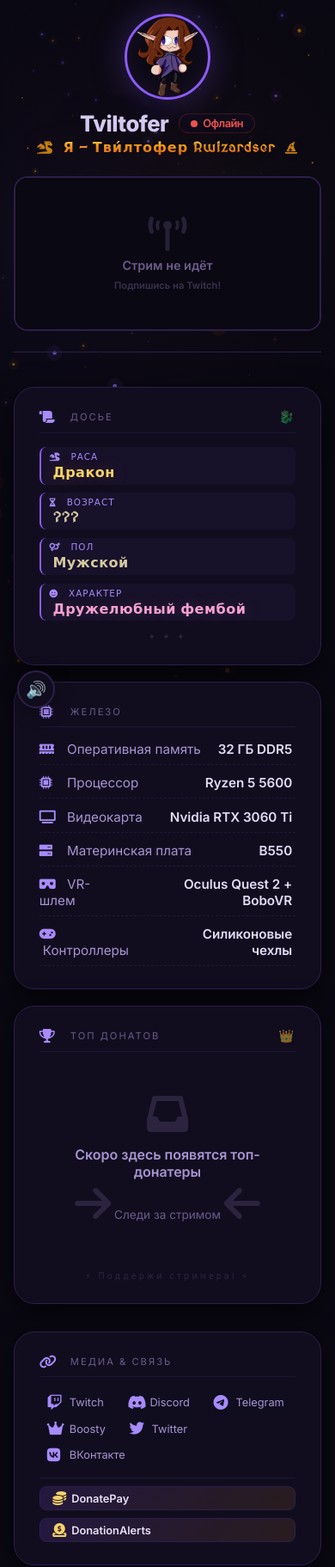
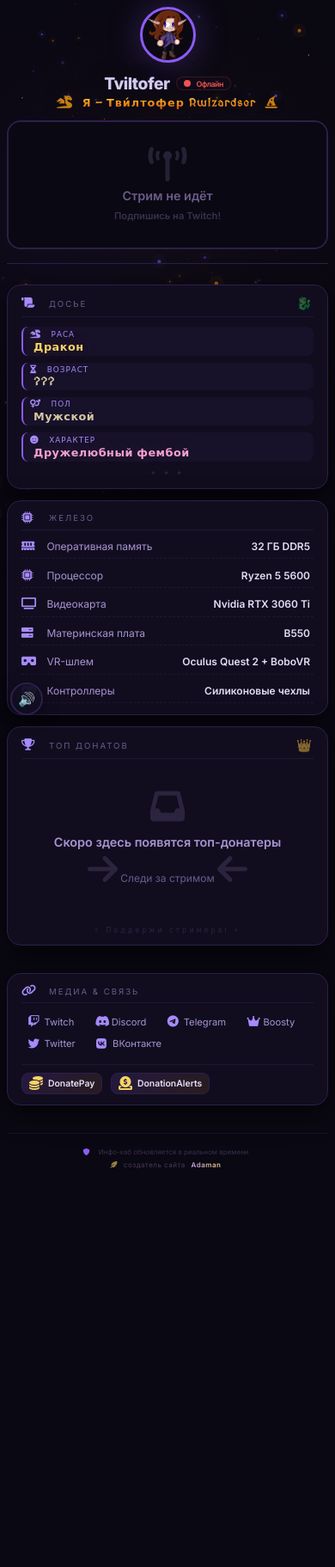
Before and after one commit to Adamanka/Tvil.infohup, a plain HTML site: page index.html in a window 390 px wide. Shown: the top 1823 px of the page at 86% size. After the commit the page ends 1368 px from the top, so only its background shows below. Drawn offline with nearby package versions, Linux system fonts and the light colour scheme; no server answers.

Commit message:
Update index.html

```diff
--- a/index.html
+++ b/index.html
@@ -2,7 +2,7 @@
 <html lang="ru">
 <head>
   <meta charset="UTF-8" />
-  <meta name="viewport" content="width=device-width, initial-scale=1.0" />
+  <meta name="viewport" content="width=device-width, initial-scale=1.0, maximum-scale=5.0" />
   <title>Инфо-хаб · Tviltofer</title>
 
   <link rel="preconnect" href="https://fonts.googleapis.com" />
@@ -13,6 +13,7 @@
   </script>
 
   <style>
+    /* ===== ПЕРЕМЕННЫЕ ===== */
     :root {
       --bg-primary: #0a0812;
       --bg-card: #110d1f;
@@ -24,11 +25,18 @@
       --accent-light: #a78bfa;
       --accent-glow: rgba(139, 92, 246, 0.3);
       --gold: #f6d365;
-      --gold-dark: #d35400;
       --gold-glow: rgba(243, 156, 18, 0.25);
       --parchment: #d4c8a0;
-    }
-
+
+      /* Размеры для адаптива */
+      --avatar-size: 120px;
+      --player-width: 320px;
+      --player-height: 180px;
+      --card-padding: 1.6rem 1.8rem;
+      --gap: 1.8rem;
+    }
+
+    /* ===== БАЗОВЫЕ СТИЛИ ===== */
     * {
       margin: 0;
       padding: 0;
@@ -48,7 +56,7 @@
       cursor: default;
     }
 
-    /* ===== ЗВЁЗДНЫЙ ФОН ===== */
+    /* ===== ФОН ===== */
     #stars-canvas {
       position: fixed;
       top: 0;
@@ -59,7 +67,6 @@
       pointer-events: none;
     }
 
-    /* ===== СВЕЧЕНИЕ ЗА КУРСОРОМ ===== */
     #cursor-glow {
       position: fixed;
       pointer-events: none;
@@ -114,10 +121,6 @@
       box-shadow: 0 0 30px rgba(139, 92, 246, 0.2);
     }
 
-    #sound-toggle:active {
-      transform: scale(0.92);
-    }
-
     #sound-toggle .tooltip {
       position: absolute;
       left: 60px;
@@ -142,11 +145,6 @@
     #sound-toggle.sound-off {
       border-color: rgba(244, 67, 54, 0.3);
       color: #ef5350;
-    }
-
-    #sound-toggle.sound-off:hover {
-      border-color: rgba(244, 67, 54, 0.6);
-      box-shadow: 0 0 30px rgba(244, 67, 54, 0.15);
     }
 
     /* ===== АДМИН-ПАНЕЛЬ ===== */
@@ -223,7 +221,6 @@
 
     .admin-btn-logout:hover {
       background: rgba(244, 67, 54, 0.25);
-      transform: scale(1.02);
     }
 
     .admin-btn-save {
@@ -234,7 +231,6 @@
 
     .admin-btn-save:hover {
       background: rgba(76, 175, 80, 0.25);
-      transform: scale(1.02);
     }
 
     .admin-btn-row {
@@ -268,7 +264,7 @@
       border-radius: 24px;
       padding: 2rem;
       max-width: 380px;
-      width: 100%;
+      width: 90%;
       box-shadow: 0 0 80px rgba(139, 92, 246, 0.15);
     }
 
@@ -352,7 +348,7 @@
       opacity: 0.4;
     }
 
-    /* ===== РЕЖИМ РЕДАКТИРОВАНИЯ ===== */
+    /* ===== РЕДАКТИРОВАНИЕ ===== */
     .editable {
       cursor: text;
       transition: background 0.2s, outline 0.2s;
@@ -374,7 +370,7 @@
       background: rgba(243, 156, 18, 0.05);
     }
 
-    /* ===== ШАПКА С ПЛЕЕРОМ ===== */
+    /* ===== ШАПКА ===== */
     .hub-header {
       display: flex;
       align-items: center;
@@ -395,17 +391,17 @@
     }
 
     .avatar-wrapper img {
-      width: 120px;
-      height: 120px;
+      width: var(--avatar-size);
+      height: var(--avatar-size);
       border-radius: 50%;
       object-fit: cover;
       border: 3px solid var(--accent);
-      box-shadow: 0 0 40px var(--accent-glow), inset 0 0 30px rgba(139, 92, 246, 0.1);
+      box-shadow: 0 0 40px var(--accent-glow);
       transition: box-shadow 0.3s, transform 0.3s;
     }
 
     .avatar-wrapper img:hover {
-      box-shadow: 0 0 70px var(--accent-glow), 0 0 100px rgba(139, 92, 246, 0.15);
+      box-shadow: 0 0 70px var(--accent-glow);
       transform: scale(1.02);
     }
 
@@ -495,11 +491,11 @@
       opacity: 0.8;
     }
 
-    /* ===== ПЛЕЕР СПРАВА ===== */
+    /* ===== ПЛЕЕР ===== */
     .stream-player {
       flex-shrink: 0;
-      width: 320px;
-      height: 180px;
+      width: var(--player-width);
+      height: var(--player-height);
       border-radius: 16px;
       overflow: hidden;
       border: 2px solid var(--border-color);
@@ -545,20 +541,19 @@
       opacity: 0.5;
     }
 
-    /* ===== СЕТКА КАРТОЧЕК ===== */
+    /* ===== КАРТОЧКИ ===== */
     .grid {
       display: grid;
-      grid-template-columns: repeat(auto-fit, minmax(300px, 1fr));
-      gap: 1.8rem;
+      grid-template-columns: repeat(3, 1fr);
+      gap: var(--gap);
       margin-bottom: 3.5rem;
     }
 
-    /* ===== КАРТОЧКИ ===== */
     .card {
       position: relative;
       background: var(--bg-card);
       border-radius: 24px;
-      padding: 1.6rem 1.8rem;
+      padding: var(--card-padding);
       border: 1px solid var(--border-color);
       box-shadow: 0 8px 32px rgba(0, 0, 0, 0.6);
       transition: border-color 0.3s, box-shadow 0.3s, transform 0.4s ease;
@@ -692,7 +687,7 @@
       text-align: right;
     }
 
-    /* ===== ТОП ДОНАТОВ ===== */
+    /* ===== ДОНАТЫ ===== */
     .donation-empty {
       display: flex;
       flex-direction: column;
@@ -722,7 +717,7 @@
       color: var(--text-muted);
     }
 
-    /* ===== МЕДИА & СВЯЗЬ (КОМПАКТНЫЙ) ===== */
+    /* ===== МЕДИА ===== */
     .social-grid {
       display: flex;
       flex-wrap: wrap;
@@ -777,7 +772,7 @@
       color: #ffffff;
       background: rgba(139, 92, 246, 0.15);
       transform: scale(1.04);
-      box-shadow: 0 0 30px rgba(139, 92, 246, 0.2), 0 0 60px rgba(139, 92, 246, 0.05);
+      box-shadow: 0 0 30px rgba(139, 92, 246, 0.2);
       border-color: var(--accent);
     }
 
@@ -793,7 +788,7 @@
       filter: drop-shadow(0 0 12px rgba(139, 92, 246, 0.5));
     }
 
-    /* ===== ДОНАТ-ССЫЛКИ (КОМПАКТНЫЕ) ===== */
+    /* ===== ДОНАТ-ССЫЛКИ ===== */
     .donate-links {
       margin-top: 0.8rem;
       display: flex;
@@ -820,7 +815,7 @@
 
     .donate-link:hover {
       border-color: var(--gold);
-      box-shadow: 0 0 30px var(--gold-glow), 0 0 60px rgba(243, 156, 18, 0.05);
+      box-shadow: 0 0 30px var(--gold-glow);
       transform: translateY(-2px);
       background: linear-gradient(135deg, rgba(139, 92, 246, 0.25), rgba(243, 156, 18, 0.15));
     }
@@ -875,7 +870,30 @@
       background-clip: text;
     }
 
+    /* ============================================================ */
     /* ===== АДАПТИВНОСТЬ ===== */
+    /* ============================================================ */
+
+    /* --- ПЛАНШЕТЫ И МАЛЕНЬКИЕ НОУТБУКИ (до 1024px) --- */
+    @media (max-width: 1024px) {
+      :root {
+        --player-width: 280px;
+        --player-height: 158px;
+        --avatar-size: 110px;
+        --card-padding: 1.4rem 1.6rem;
+        --gap: 1.4rem;
+      }
+
+      .grid {
+        grid-template-columns: repeat(2, 1fr);
+      }
+
+      .streamer-nick {
+        font-size: 1.8rem;
+      }
+    }
+
+    /* --- ПЛАНШЕТЫ (до 860px) --- */
     @media (max-width: 860px) {
       .hub-header {
         flex-direction: column;
@@ -885,8 +903,8 @@
 
       .stream-player {
         width: 100%;
-        max-width: 400px;
-        height: 225px;
+        max-width: 480px;
+        height: 270px;
       }
 
       .header-left {
@@ -895,81 +913,322 @@
 
       .streamer-nick {
         justify-content: center;
-      }
-    }
-
-    @media (max-width: 700px) {
+        font-size: 1.6rem;
+      }
+
+      .streamer-sub {
+        font-size: 1rem;
+      }
+
+      :root {
+        --avatar-size: 100px;
+        --card-padding: 1.2rem 1.4rem;
+        --gap: 1.2rem;
+      }
+
+      .grid {
+        grid-template-columns: repeat(2, 1fr);
+        gap: var(--gap);
+      }
+    }
+
+    /* --- ТЕЛЕФОНЫ (до 600px) --- */
+    @media (max-width: 600px) {
       body {
-        padding: 1rem;
+        padding: 0.8rem;
+      }
+
+      :root {
+        --avatar-size: 80px;
+        --player-width: 100%;
+        --player-height: 180px;
+        --card-padding: 1rem 1.2rem;
+        --gap: 1rem;
+      }
+
+      .grid {
+        grid-template-columns: 1fr;
+        gap: var(--gap);
+        margin-bottom: 2rem;
+      }
+
+      .hub-header {
+        margin-bottom: 1.5rem;
+        padding-bottom: 1rem;
+        gap: 0.8rem;
+      }
+
+      .streamer-nick {
+        font-size: 1.4rem;
+        gap: 8px;
+      }
+
+      .streamer-status {
+        font-size: 0.65rem;
+        padding: 0.15rem 0.6rem;
+      }
+
+      .streamer-sub {
+        font-size: 0.9rem;
+      }
+
+      .stream-player {
+        max-width: 100%;
+        height: 180px;
+      }
+
+      .card {
+        border-radius: 16px;
+      }
+
+      .card-title {
+        font-size: 0.6rem;
+        margin-bottom: 0.7rem;
+        padding-bottom: 0.4rem;
+      }
+
+      .card-title i {
+        font-size: 0.85rem;
+        width: 18px;
       }
 
       .profile-grid {
         grid-template-columns: 1fr;
-        gap: 0.6rem;
-      }
-
-      .grid {
-        grid-template-columns: 1fr;
-        gap: 1.2rem;
-        margin-bottom: 2rem;
-      }
-
-      .streamer-nick {
-        font-size: 1.6rem;
-      }
-
-      .streamer-sub {
-        font-size: 1rem;
-      }
-
-      .avatar-wrapper img {
-        width: 100px;
-        height: 100px;
+        gap: 0.5rem;
+      }
+
+      .profile-item {
+        padding: 0.2rem 0.5rem;
+      }
+
+      .profile-item .value {
+        font-size: 0.9rem;
+      }
+
+      .spec-row {
+        font-size: 0.85rem;
+        padding-bottom: 0.4rem;
+      }
+
+      .spec-row .spec-name i {
+        width: 16px;
+        font-size: 0.85rem;
       }
 
       .social-link {
         font-size: 0.8rem;
         padding: 0.2rem 0.5rem;
-      }
-
-      .donate-links {
+        gap: 4px;
+      }
+
+      .social-link i {
+        font-size: 1rem;
+        width: 18px;
+      }
+
+      .donate-link {
+        font-size: 0.75rem;
+        padding: 0.25rem 0.7rem;
+      }
+
+      .donation-empty {
+        min-height: 140px;
+        padding: 1.5rem 1rem;
+      }
+
+      .donation-empty i {
+        font-size: 2.5rem;
+      }
+
+      .donation-empty .empty-title {
+        font-size: 0.9rem;
+      }
+
+      .donation-empty .empty-sub {
+        font-size: 0.75rem;
+      }
+
+      .footer {
+        margin-top: 2rem;
+        padding-top: 1rem;
+        font-size: 0.6rem;
         flex-direction: column;
-        align-items: stretch;
-      }
-
-      .footer {
-        flex-direction: column;
-        text-align: center;
         gap: 0.3rem;
       }
 
+      .footer .right {
+        font-size: 0.55rem;
+      }
+
+      /* Кнопка звука на телефоне */
+      #sound-toggle {
+        bottom: 16px;
+        left: 16px;
+        width: 44px;
+        height: 44px;
+        font-size: 1.2rem;
+      }
+
+      /* Админ-панель на телефоне */
       #admin-panel {
         bottom: 10px;
         right: 10px;
-        padding: 1rem;
-        min-width: 160px;
+        padding: 0.8rem 1rem;
+        min-width: 140px;
+      }
+
+      #admin-panel .panel-title {
+        font-size: 0.6rem;
+      }
+
+      #admin-panel .admin-status {
+        font-size: 0.7rem;
+      }
+
+      #admin-panel .admin-hint {
+        font-size: 0.55rem;
+      }
+
+      .admin-btn {
+        font-size: 0.65rem;
+        padding: 0.3rem 0.7rem;
+      }
+
+      /* Модалка на телефоне */
+      .login-box {
+        padding: 1.5rem;
+        width: 95%;
+      }
+
+      .login-box .login-title {
+        font-size: 1.5rem;
+      }
+
+      .login-box input {
+        font-size: 0.9rem;
+        padding: 0.6rem 0.8rem;
+      }
+
+      .login-btn {
+        font-size: 0.9rem;
+        padding: 0.6rem;
+      }
+
+      .dnd-divider {
+        font-size: 0.5rem;
+        margin-top: 0.6rem;
+      }
+
+      /* Отключаем 3D эффект на телефонах (для производительности) */
+      .card:hover {
+        transform: none !important;
+      }
+    }
+
+    /* --- ОЧЕНЬ МАЛЕНЬКИЕ ТЕЛЕФОНЫ (до 400px) --- */
+    @media (max-width: 400px) {
+      body {
+        padding: 0.5rem;
+      }
+
+      :root {
+        --avatar-size: 65px;
+        --player-height: 150px;
+        --card-padding: 0.8rem 1rem;
+        --gap: 0.8rem;
+      }
+
+      .streamer-nick {
+        font-size: 1.2rem;
+      }
+
+      .streamer-sub {
+        font-size: 0.8rem;
+      }
+
+      .streamer-status {
+        font-size: 0.55rem;
+        padding: 0.1rem 0.5rem;
+      }
+
+      .stream-player {
+        height: 150px;
+      }
+
+      .social-link {
+        font-size: 0.7rem;
+        padding: 0.15rem 0.4rem;
+        gap: 3px;
+      }
+
+      .social-link i {
+        font-size: 0.85rem;
+        width: 16px;
+      }
+
+      .donate-link {
+        font-size: 0.65rem;
+        padding: 0.2rem 0.5rem;
+      }
+
+      .spec-row {
+        font-size: 0.75rem;
+      }
+
+      .profile-item .value {
+        font-size: 0.8rem;
+      }
+
+      .profile-item .label {
+        font-size: 0.55rem;
       }
 
       #sound-toggle {
-        bottom: 20px;
-        left: 20px;
-        width: 44px;
-        height: 44px;
-        font-size: 1.2rem;
-      }
-
-      .stream-player {
-        height: 180px;
+        width: 38px;
+        height: 38px;
+        font-size: 1rem;
+        bottom: 12px;
+        left: 12px;
+      }
+
+      .footer .left,
+      .footer .right {
+        font-size: 0.5rem;
+      }
+    }
+
+    /* --- ПК И БОЛЬШИЕ ЭКРАНЫ (оптимизация для больших дисплеев) --- */
+    @media (min-width: 1400px) {
+      .container {
+        max-width: 1500px;
+      }
+
+      :root {
+        --avatar-size: 150px;
+        --player-width: 400px;
+        --player-height: 225px;
+        --card-padding: 2rem 2.2rem;
+        --gap: 2.2rem;
+      }
+
+      .grid {
+        gap: var(--gap);
+      }
+
+      .streamer-nick {
+        font-size: 2.6rem;
+      }
+
+      .streamer-sub {
+        font-size: 1.5rem;
       }
     }
   </style>
 </head>
 <body>
 
-  <!-- ===== ЗВЁЗДНЫЙ ФОН ===== -->
+  <!-- ===== ФОН ===== -->
   <canvas id="stars-canvas"></canvas>
-
-  <!-- ===== СВЕЧЕНИЕ ЗА КУРСОРОМ ===== -->
   <div id="cursor-glow"></div>
 
   <!-- ===== КНОПКА ЗВУКА ===== -->
@@ -978,7 +1237,7 @@
     <span class="tooltip">Звук включён</span>
   </button>
 
-  <!-- ===== МОДАЛЬНОЕ ОКНО ВХОДА ===== -->
+  <!-- ===== МОДАЛКА ===== -->
   <div id="login-modal">
     <div class="login-box">
       <div class="login-title">⚔️ Вход</div>
@@ -1003,9 +1262,7 @@
 
   <div class="container">
 
-    <!-- ============================================ -->
-    <!-- ШАПКА С АВАТАРКОЙ И ПЛЕЕРОМ -->
-    <!-- ============================================ -->
+    <!-- ===== ШАПКА ===== -->
     <header class="hub-header">
       <div class="header-left">
         <div class="avatar-wrapper">
@@ -1025,7 +1282,6 @@
         </div>
       </div>
 
-      <!-- ПЛЕЕР СПРАВА -->
       <div class="stream-player" id="stream-player">
         <div class="offline-overlay" id="offline-overlay">
           <i class="fas fa-broadcast-tower"></i>
@@ -1036,12 +1292,10 @@
       </div>
     </header>
 
-    <!-- ============================================ -->
-    <!-- СЕТКА КАРТОЧЕК -->
-    <!-- ============================================ -->
+    <!-- ===== КАРТОЧКИ ===== -->
     <div class="grid">
 
-      <!-- КАРТОЧКА 1: ДОСЬЕ -->
+      <!-- ДОСЬЕ -->
       <div class="card tilt-card">
         <div class="card-title">
           <i class="fas fa-scroll"></i> <span class="editable" contenteditable="false">Досье</span>
@@ -1068,7 +1322,7 @@
         <div class="dnd-divider">✦ ✦ ✦</div>
       </div>
 
-      <!-- КАРТОЧКА 2: ЖЕЛЕЗО -->
+      <!-- ЖЕЛЕЗО -->
       <div class="card tilt-card">
         <div class="card-title">
           <i class="fas fa-microchip"></i> <span class="editable" contenteditable="false">Железо</span>
@@ -1101,7 +1355,7 @@
         </div>
       </div>
 
-      <!-- КАРТОЧКА 3: ТОП ДОНАТОВ -->
+      <!-- ТОП ДОНАТОВ -->
       <div class="card tilt-card">
         <div class="card-title">
           <i class="fas fa-trophy"></i> <span class="editable" contenteditable="false">Топ донатов</span>
@@ -1119,9 +1373,7 @@
 
     </div>
 
-    <!-- ============================================ -->
-    <!-- КАРТОЧКА: МЕДИА & СВЯЗЬ (КОМПАКТНАЯ) -->
-    <!-- ============================================ -->
+    <!-- ===== МЕДИА ===== -->
     <div class="card tilt-card card-wide">
       <div class="card-title">
         <i class="fas fa-link"></i> <span class="editable" contenteditable="false">Медиа &amp; Связь</span>
@@ -1142,9 +1394,7 @@
       </div>
     </div>
 
-    <!-- ============================================ -->
-    <!-- ФУТЕР -->
-    <!-- ============================================ -->
+    <!-- ===== ФУТЕР ===== -->
     <div class="footer">
       <span class="left">
         <i class="fas fa-shield-alt"></i> <span class="editable" contenteditable="false">Инфо-хаб обновляется в реальном времени</span>
@@ -1157,9 +1407,9 @@
   </div>
 
   <script>
-    // ================================================
-    // ЗВУКОВАЯ СИСТЕМА
-    // ================================================
+    // ============================================================
+    // ЗВУК
+    // ============================================================
 
     let soundEnabled = true;
 
@@ -1190,12 +1440,10 @@
 
     function playSound(type) {
       if (!soundEnabled) return;
-
       const sounds = {
         'hover': 'sounds/the-sound-of-a-button-in-a-computer-game.mp3',
         'click': 'sounds/pressing-a-computer-button.mp3'
       };
-
       try {
         const audio = new Audio(sounds[type] || sounds.hover);
         audio.volume = 0.25;
@@ -1203,9 +1451,9 @@
       } catch (e) {}
     }
 
-    // ================================================
-    // СТАТУС СТРИМА (decapi.me)
-    // ================================================
+    // ============================================================
+    // СТАТУС СТРИМА
+    // ============================================================
 
     const CHANNEL = 'tviltofer';
     let isOnline = false;
@@ -1215,7 +1463,6 @@
       try {
         const response = await fetch(`https://decapi.me/twitch/uptime/${CHANNEL}`);
         const text = await response.text();
-
         if (text.toLowerCase().includes('offline')) {
           setStatus(false);
         } else {
@@ -1236,21 +1483,19 @@
       if (online) {
         statusEl.className = 'streamer-status online';
         textEl.textContent = `Онлайн · ${uptime || 'стрим идёт'}`;
-
         overlay.style.display = 'none';
         iframe.src = `https://player.twitch.tv/?channel=${CHANNEL}&parent=${window.location.hostname}&autoplay=false`;
       } else {
         statusEl.className = 'streamer-status offline';
         textEl.textContent = 'Офлайн';
-
         overlay.style.display = 'flex';
         iframe.src = '';
       }
     }
 
-    // ================================================
+    // ============================================================
     // АДМИН-ПАНЕЛЬ
-    // ================================================
+    // ============================================================
 
     const ADMIN_PASSWORD = 'admin123';
     let isAdmin = false;
@@ -1308,7 +1553,6 @@
     function showNotification(message, type) {
       const old = document.querySelector('.admin-notification');
       if (old) old.remove();
-
       const notif = document.createElement('div');
       notif.className = 'admin-notification';
       const isSuccess = type === 'success';
@@ -1326,7 +1570,6 @@
       `;
       notif.textContent = message;
       document.body.appendChild(notif);
-
       setTimeout(() => {
         notif.style.opacity = '0';
         notif.style.transition = 'opacity 0.3s ease';
@@ -1334,9 +1577,9 @@
       }, 3000);
     }
 
-    // ================================================
+    // ============================================================
     // ЗВЁЗДНЫЙ ФОН
-    // ================================================
+    // ============================================================
 
     (function() {
       const canvas = document.getElementById('stars-canvas');
@@ -1420,7 +1663,6 @@
         stars.forEach(star => {
           const twinkle = Math.sin(time * 0.001 * star.speed + star.phase) * 0.3 + 0.7;
           const opacity = star.opacity * twinkle;
-
           const px = star.baseX + offsetX * star.parallaxFactor * 80;
           const py = star.baseY + offsetY * star.parallaxFactor * 80;
 
@@ -1454,10 +1696,8 @@
             const progress = i / trailLength;
             const alpha = 0.03 * (1 - progress);
             const radius = 2 * (1 - progress) + 0.5;
-            const x = mouseX - (mouseX - mouseX) * progress;
-            const y = mouseY - (mouseY - mouseY) * progress;
             ctx.beginPath();
-            ctx.arc(x, y, radius, 0, Math.PI * 2);
+            ctx.arc(mouseX, mouseY, radius, 0, Math.PI * 2);
             ctx.fillStyle = `rgba(139, 92, 246, ${alpha})`;
             ctx.fill();
           }
@@ -1484,9 +1724,9 @@
       initStars();
     })();
 
-    // ================================================
-    // ОБРАБОТЧИКИ КЛАВИШ
-    // ================================================
+    // ============================================================
+    // КЛАВИШИ
+    // ============================================================
 
     document.addEventListener('keydown', function(e) {
       if (e.ctrlKey && e.altKey && e.key === 'a') {
@@ -1514,9 +1754,9 @@
       }
     });
 
-    // ================================================
+    // ============================================================
     // ЗАПУСК
-    // ================================================
+    // ============================================================
 
     document.addEventListener('DOMContentLoaded', function() {
       loadChanges();
@@ -1539,7 +1779,8 @@
       checkStreamStatus();
       statusCheckInterval = setInterval(checkStreamStatus, 30000);
 
-      if (typeof VanillaTilt !== 'undefined') {
+      // 3D эффект только на ПК (отключаем на телефонах)
+      if (window.innerWidth > 600 && typeof VanillaTilt !== 'undefined') {
         VanillaTilt.init(document.querySelectorAll('.tilt-card'), {
           max: 6,
           speed: 600,
@@ -1553,6 +1794,7 @@
         });
       }
 
+      // Анимация появления
       document.querySelectorAll('.card').forEach((card, i) => {
         card.style.opacity = '0';
         card.style.transform = 'translateY(30px)';
@@ -1566,6 +1808,7 @@
       console.log('🐉 Инфо-хаб Tviltofer загружен!');
       console.log('🔑 Нажми Ctrl+Alt+A для входа в админ-панель');
       console.log('📺 Статус стрима обновляется каждые 30 секунд');
+      console.log('📱 Адаптив под все устройства включён');
     });
   </script>
 
```
